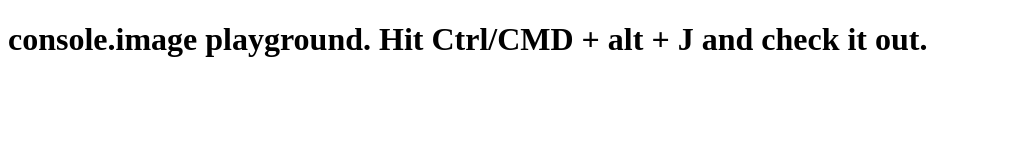
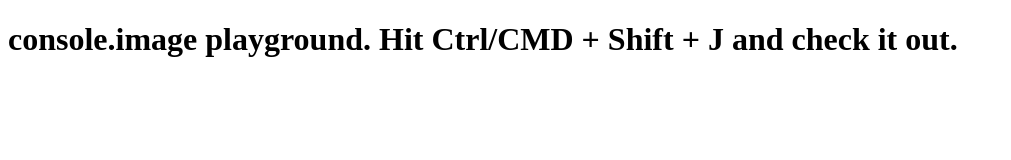
Before and after one commit to adriancooney/console.image, a plain HTML site: page index.html in a window 1280 px wide. Shown: the whole page, without its empty margins (0-1011 px from the left). Drawn offline with Linux system fonts and the light colour scheme.

Commit message:
Fixed hotkey description

```diff
--- a/index.html
+++ b/index.html
@@ -5,7 +5,7 @@
 </head>
 <body>
 	<div class="wrapper">
-		<h1>console.image playground. Hit Ctrl/CMD + alt + J and check it out.</h1>
+		<h1>console.image playground. Hit Ctrl/CMD + Shift + J and check it out.</h1>
 	</div>
 
 </body>
```
